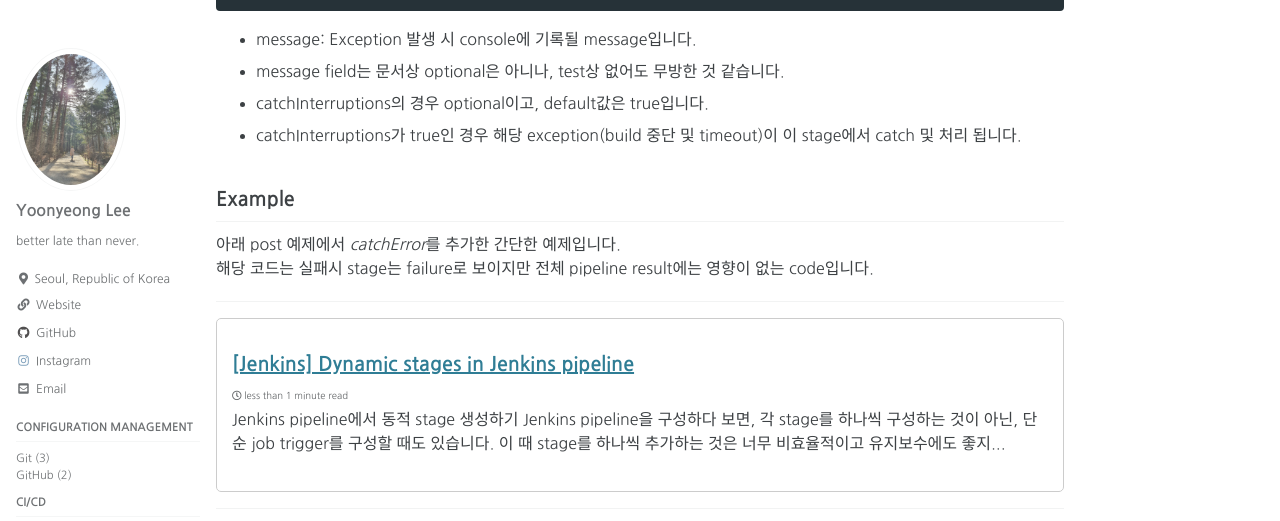
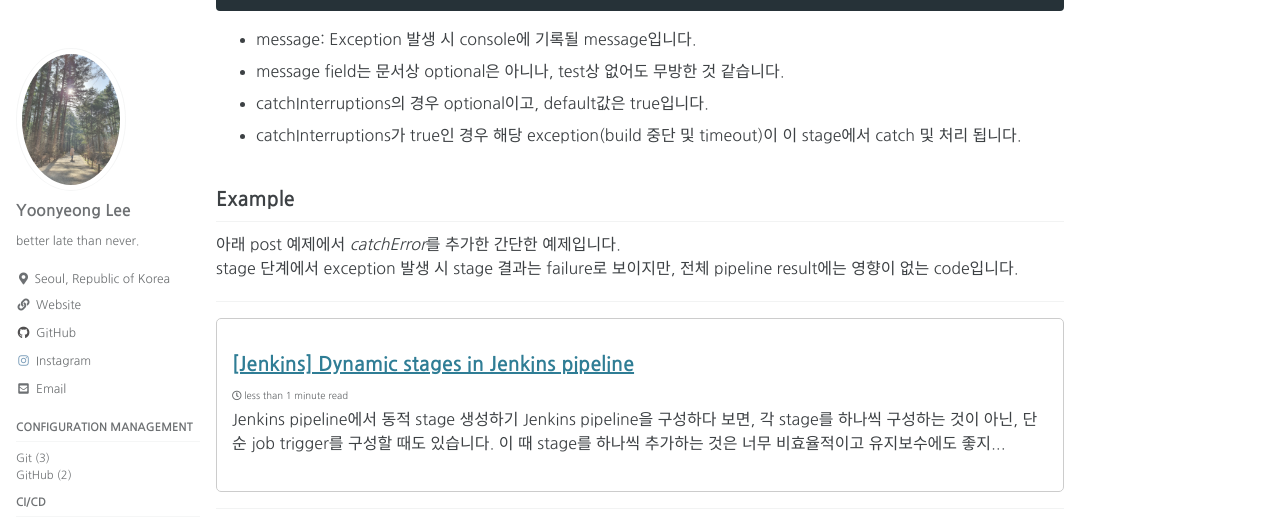
Before and after one commit to ynlee1/ynlee1.github.io, a Jekyll site: the page built from _posts/2022-05-30-jenkins-catch-error.md, in a window 1280 px wide and 900 px high, scrolled down 807 px, cut to the strip 0-521 px from the top of the window. Built offline with Jekyll 4.4.1, drawn with Linux system fonts in a browser that asks for light colours; cached includes are drawn as plain includes; comment, search, counter and statistics services are not loaded.

Commit message:
[fix] change expression

```diff
--- a/_posts/2022-05-30-jenkins-catch-error.md
+++ b/_posts/2022-05-30-jenkins-catch-error.md
@@ -2,7 +2,7 @@
 published: true
 title: "[Jenkins] Pipeline에서 stage faild이 발생해도 다음 stage로 넘어가도록 하는 방법"
 date: 2022-05-30
-last_modified_at: 2022-06-14T16:35:00
+last_modified_at: 2022-06-14T16:42:00
 toc: true
 toc_stricky: true
 categories:
@@ -39,7 +39,7 @@ catchError(message: 'message', buildResult: 'STABLE'|'FAILURE'|'SUCCESS'|..., st
 
 ## Example
 아래 post 예제에서 <i>catchError</i>를 추가한 간단한 예제입니다. <br>
-해당 코드는 실패시 stage는 failure로 보이지만 전체 pipeline result에는 영향이 없는 code입니다. <br>
+stage 단계에서 exception 발생 시 stage 결과는 failure로 보이지만, 전체 pipeline result에는 영향이 없는 code입니다. <br>
 
 ---
 {% assign posts = site.categories.jenkins %}
```
